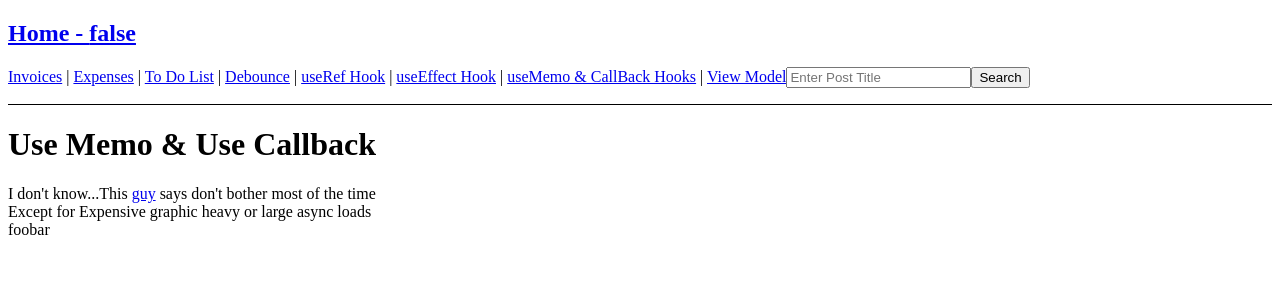
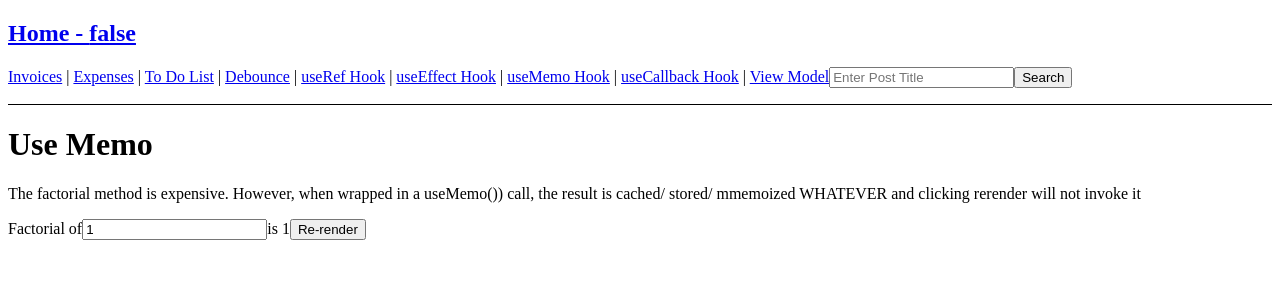
Before and after one commit to powergeoff/react-interview, a React (Create React App) app: page /umemo in a window 1280 px wide. Shown: the top 300 px of the page. Built offline with nearby package versions, Linux system fonts and the light colour scheme.

Commit message:
useMemo hook

```diff
--- a/src/Navigation.js
+++ b/src/Navigation.js
@@ -21,7 +21,8 @@ const Navigation = () => {
           <Link to="/debounce">Debounce</Link> |{" "}
           <Link to="/uref">useRef Hook</Link> |{" "}
           <Link to="/ueffect">useEffect Hook</Link> |{" "}
-          <Link to="/umemo">useMemo & CallBack Hooks</Link> |{" "}
+          <Link to="/umemo">useMemo Hook</Link> |{" "}
+          <Link to="/ucallback">useCallback Hook</Link> |{" "}
           <Link to="/viewmodel">View Model</Link>
 
 
--- a/src/index.js
+++ b/src/index.js
@@ -10,9 +10,10 @@ import TodoCreateAndEdit from './routes/todo/todo-create-edit';
 import ViewModel from './routes/viewModel';
 import URefExample from './routes/uRefExample';
 import UEffectExample from './routes/uEffectExample';
-import UMemoAndCallBack from './routes/uMemoCallBack';
+import UMemoExample from './routes/uMemoExample';
 import DebounceForm from './routes/debounce/form';
 import SearchPage from './routes/search/search-page';
+import UCallBackExample from './routes/uCallBackExample';
 
 const container = document.getElementById('app');
 const root = createRoot(container); // createRoot(container!) if you use TypeScript
@@ -27,7 +28,8 @@ root.render(
         <Route path="search" element={<SearchPage />} />
         <Route path="debounce" element={<DebounceForm />} />
         <Route path="ueffect" element={<UEffectExample title='Power Geoff' />} />
-        <Route path="umemo" element={<UMemoAndCallBack />} />
+        <Route path="umemo" element={<UMemoExample />} />
+        <Route path="ucallback" element={<UCallBackExample />} />
 
         <Route path="uref" element={<URefExample />} />
         <Route path="viewmodel/:modelId" element={<ViewModel />} />
--- /dev/null
+++ b/src/routes/uCallBackExample.js
@@ -0,0 +1,7 @@
+const UCallBackExample = () => {
+  return (<>
+    <h1>No, YOU Callback</h1>
+  </>);
+}
+
+export default UCallBackExample;
--- a/src/routes/uMemoCallBack.js
+++ /dev/null
@@ -1,24 +0,0 @@
-import React from "react"
-const UMemoAndCallBack = () => {
-    const bar = React.useCallback(() => {}, [])
-    const baz = React.useMemo(() => [1, 2, 3], [])
-
-    return (
-    <div>
-        <h1>Use Memo & Use Callback</h1>
-        <div>I don't know...This <a href='https://kentcdodds.com/blog/usememo-and-usecallback' target='_blank' rel='noreferrer'>guy</a> says don't bother most of the time</div>
-        <div>Except for Expensive graphic heavy or large async loads</div>
-        <Foo bar={bar} baz={baz} />
-    </div>)
-}
-
-function Foo({bar, baz}) {
-    const buzz = (options) => console.log('buzz: ', options);
-    React.useEffect(() => {
-      const options = {bar, baz}
-      buzz(options)
-    }, [bar, baz])
-    return <div>foobar</div>
-  }
-
-export default UMemoAndCallBack;
--- /dev/null
+++ b/src/routes/uMemoExample.js
@@ -0,0 +1,30 @@
+import {useState, useMemo} from "react";
+
+
+const UMemoExample = () => {
+  const [number, setNumber] = useState(1);
+  const [inc, setInc] = useState(0);
+  const factorial = useMemo(() => factorialOf(number), [number]);
+  const onChange = event => {
+    setNumber(Number(event.target.value));
+  };
+  const onClick = () => setInc(i => i + 1);
+
+  return (
+    <div>
+      <h1>Use Memo</h1>
+      <p>The factorial method is expensive. However, when wrapped in a useMemo()) call, the result is cached/ stored/ mmemoized WHATEVER
+         and clicking rerender will not invoke it</p>
+      Factorial of
+      <input type="number" value={number} onChange={onChange} />
+      is {factorial}
+      <button onClick={onClick}>Re-render</button>
+    </div>
+  );
+}
+function factorialOf(n) {
+  console.log('factorialOf(n) called!');
+  return n <= 0 ? 1 : n * factorialOf(n - 1);
+}
+
+export default UMemoExample;
```
